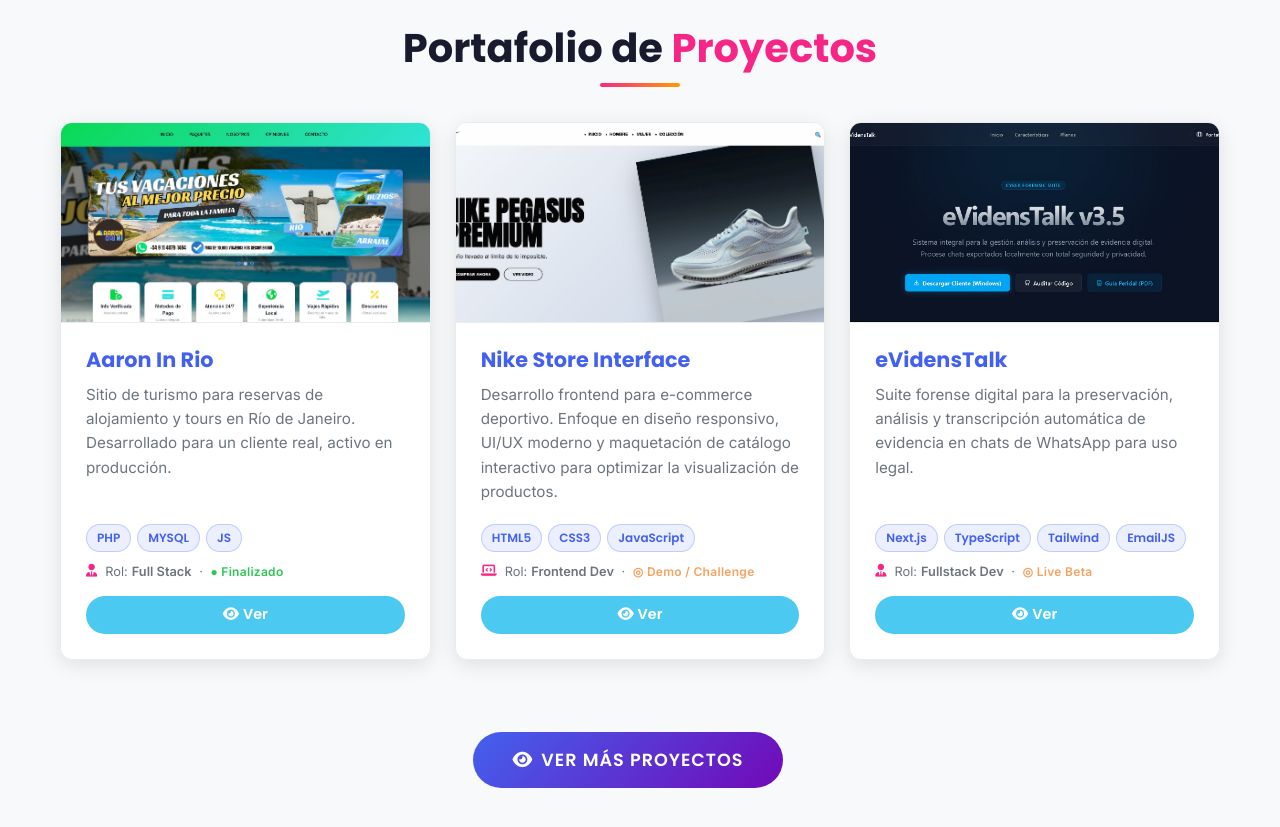
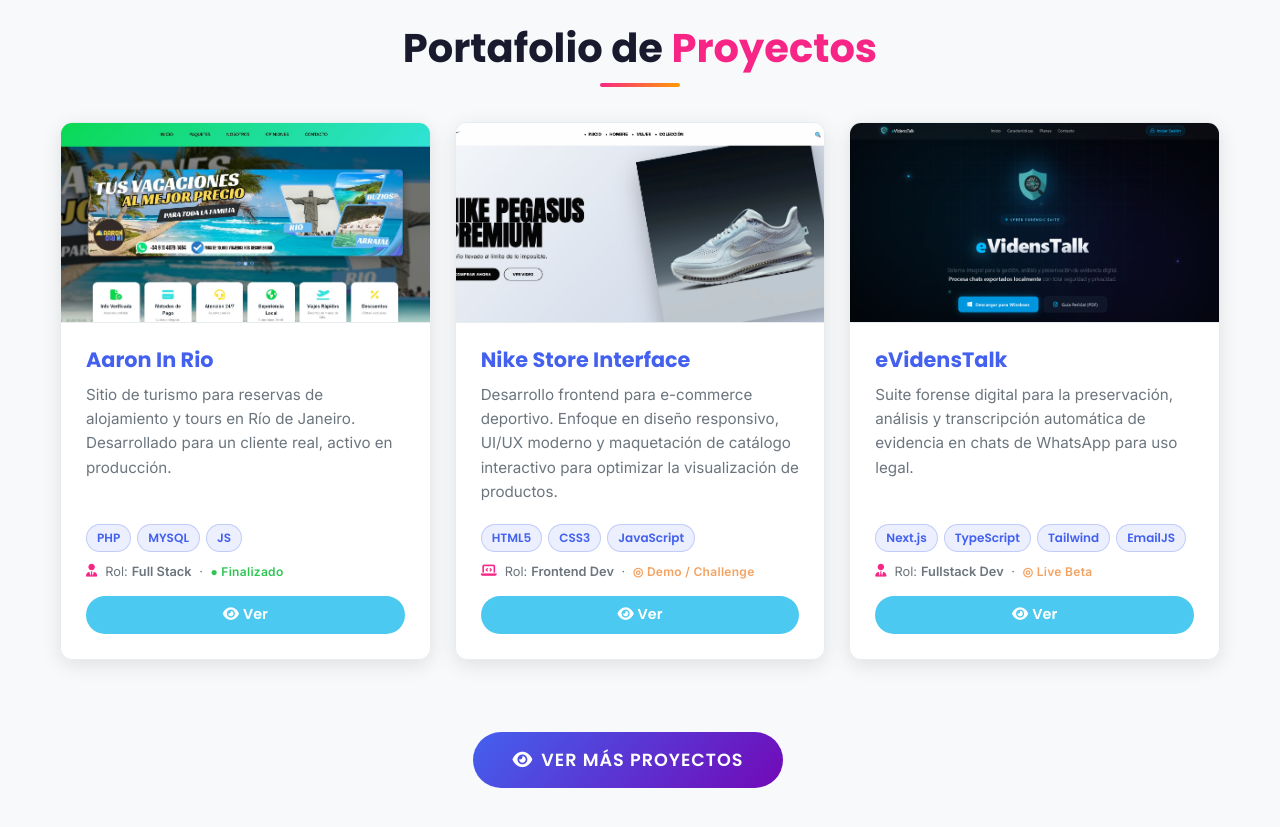
Before and after one commit to joak1267/Portafolio-Joa-Tech, a plain HTML site: page index.html in a window 1280 px wide. Shown: the part 4740-5567 px from the top of the page. Drawn offline with nearby package versions, Linux system fonts and the light colour scheme.

Commit message:
Cambio de Imagen

```diff
--- a/index.html
+++ b/index.html
@@ -536,7 +536,7 @@
                 <div class="col-lg-4 col-md-6 mb-4" data-aos="fade-up" data-aos-delay="300">
     <div class="project-card hover-grow">
         <div class="project-image">
-            <img src="img/eVidensTalk.jpg" alt="eVidensTalk Cyber Forensic Suite">
+            <img src="img/evidentstalk.png" alt="eVidensTalk Cyber Forensic Suite">
         </div>
         <div class="project-content">
             <h3>eVidensTalk</h3>
```
Also changed, not shown: portafolio_full.html (+1 -1 lines), img/evidentstalk.png (added).
